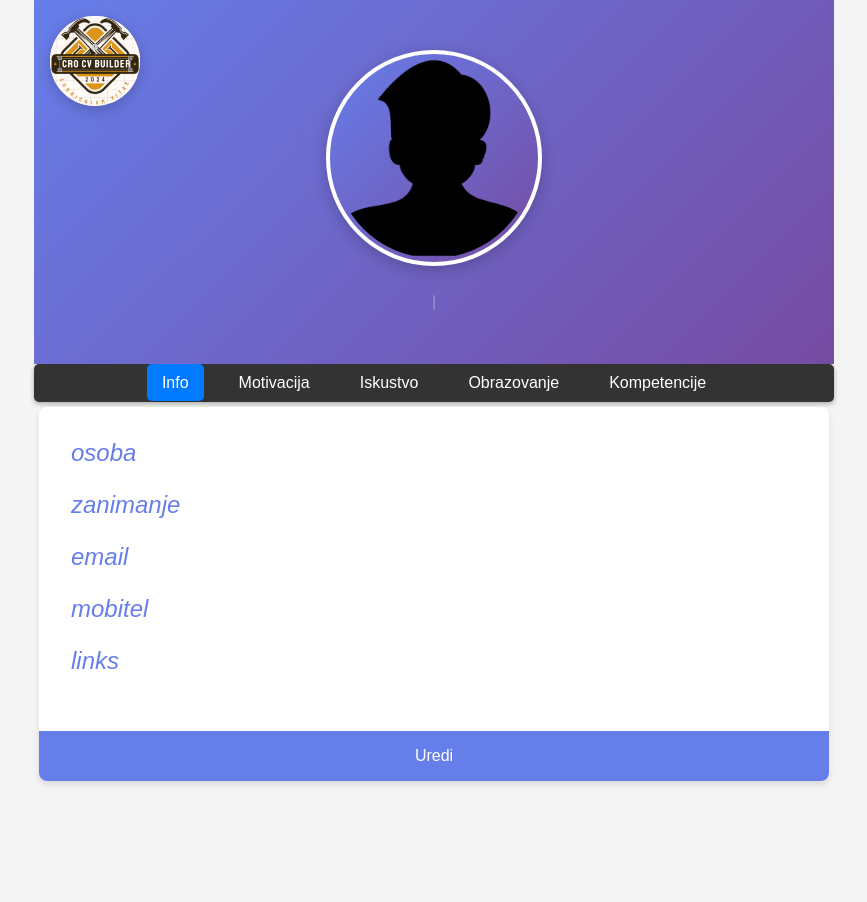
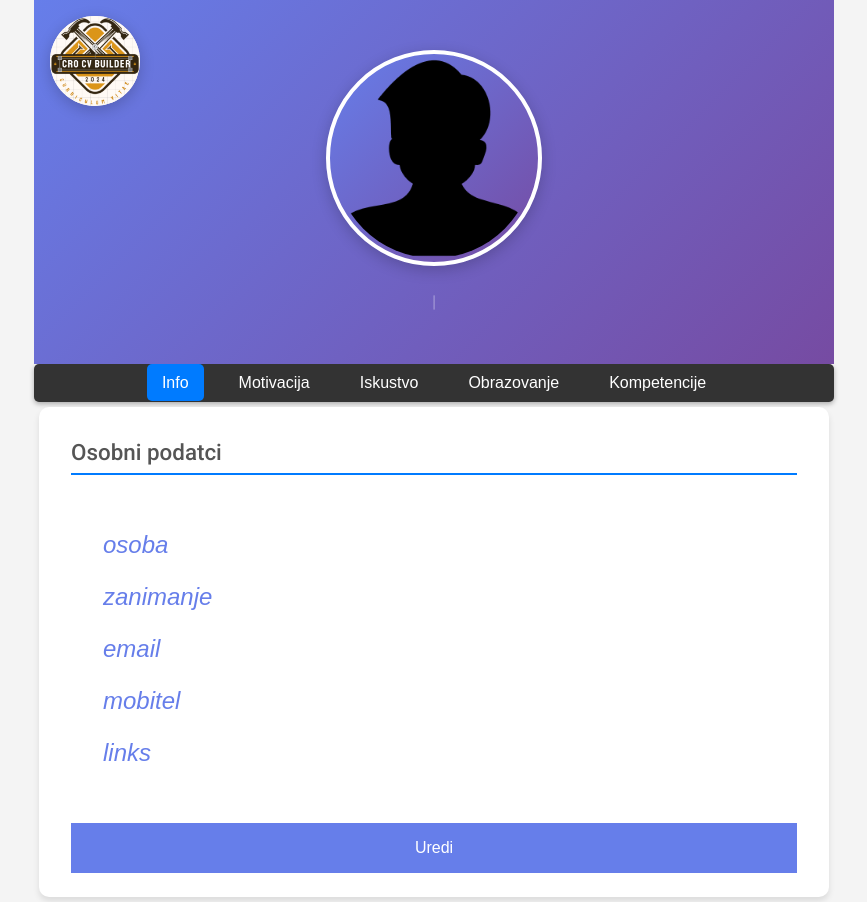
Before and after one commit to NotSpartan/zivotopis-batinic, an Angular app: page / in a window 1280 px wide. Shown: the whole page, without its empty margins (206-1073 px from the left). Before the commit the page ends 800 px from the top, so only its background shows below. Built offline with nearby package versions, Linux system fonts and the light colour scheme.

Commit message:
dorađeni podnaslovi komponenti

```diff
--- a/src/app/ciljevi-motivacija/ciljevi-motivacija.component.html
+++ b/src/app/ciljevi-motivacija/ciljevi-motivacija.component.html
@@ -1,6 +1,5 @@
 <div class="motivations-container">
-  <h2 class="subtitle">Ciljevi i Motivacija</h2>
-
+  <h2 class="subtitle">Ciljevi i motivacija</h2>
   <div class="motivation-slider">
     <button (click)="previousMotivation()" class="nav-button prev">&lt;</button>
     <div class="motivation-item-container">
--- a/src/app/iskustvo/iskustvo.component.css
+++ b/src/app/iskustvo/iskustvo.component.css
@@ -3,12 +3,23 @@
     width: 100%;
   }
 
+  .subtitle {
+    color: #555;
+    font-size: 1.4rem;
+    font-weight: 500;
+    font-family: 'Roboto', sans-serif;
+    text-align: left;
+    margin-top: 0.5rem;
+    margin-bottom: 1.5rem;
+    padding-bottom: 0.5rem;
+    border-bottom: 2px solid #007bff;
+  }
+
   .experience-container {
     background-color: #ffffff;
-    border-radius: 8px;
+    border-radius: 10px;
+    padding: 1.5rem 2rem;
     box-shadow: 0 4px 6px rgba(0, 0, 0, 0.1);
-    overflow: hidden;
-    padding: 2rem;
   }
 
   h2 {
@@ -18,7 +29,7 @@
   }
 
   .experience-list {
-    margin-top: 20px;
+    margin-top: 1rem;
   }
 
   .experience-item {
--- a/src/app/iskustvo/iskustvo.component.html
+++ b/src/app/iskustvo/iskustvo.component.html
@@ -1,5 +1,5 @@
 <div class="experience-container">
-  <h2>Experience</h2>
+  <h2 class="subtitle">Radno iskustvo</h2>
   <div class="experience-list">
     <div *ngFor="let experience of experiences(); let i = index" class="experience-item">
       <div class="experience-header">
--- a/src/app/obrazovanje/obrazovanje.component.css
+++ b/src/app/obrazovanje/obrazovanje.component.css
@@ -3,12 +3,23 @@
     width: 100%;
   }
 
+  .subtitle {
+    color: #555;
+    font-size: 1.4rem;
+    font-weight: 500;
+    font-family: 'Roboto', sans-serif;
+    text-align: left;
+    margin-top: 0.5rem;
+    margin-bottom: 1.5rem;
+    padding-bottom: 0.5rem;
+    border-bottom: 2px solid #007bff;
+  }
+
   .education-container {
-    background-color: #ffffff;
-    border-radius: 8px;
-    box-shadow: 0 4px 6px rgba(0, 0, 0, 0.1);
-    overflow: hidden;
-    padding: 2rem;
+  background-color: #ffffff;
+  border-radius: 10px;
+  padding: 1.5rem 2rem;
+  box-shadow: 0 4px 6px rgba(0, 0, 0, 0.1);
   }
 
   h2 {
@@ -18,7 +29,7 @@
   }
 
   .education-list {
-    margin-top: 20px;
+    margin-top: 1rem;
   }
 
   .education-item {
--- a/src/app/obrazovanje/obrazovanje.component.html
+++ b/src/app/obrazovanje/obrazovanje.component.html
@@ -1,4 +1,5 @@
 <div class="education-container">
+  <h2 class="subtitle">Obrazovanje i edukacije</h2>
   <div class="education-list">
     <div *ngFor="let education of educations(); let i = index" class="education-item">
       <div class="education-header">
--- a/src/app/osobni-podaci/osobni-podaci.component.css
+++ b/src/app/osobni-podaci/osobni-podaci.component.css
@@ -5,11 +5,21 @@
 
 .profile-card {
   background-color: #ffffff;
-  border-radius: 8px;
-  box-shadow: 0 4px 6px rgba(0, 0, 0, 0.1);
-  overflow: hidden;
+  border-radius: 10px;
+  padding: 1.5rem 2rem;
+  box-shadow: 0 4px 6px rgba(0, 0, 0, 0.1)
 }
-
+.subtitle {
+  color: #555;
+  font-size: 1.4rem;
+  font-weight: 500;
+  font-family: 'Roboto', sans-serif; /* Pretpostavljajući da koristimo Roboto font */
+  text-align: left;
+  margin-top: 0.5rem;
+  margin-bottom: 1.5rem;
+  padding-bottom: 0.5rem;
+  border-bottom: 2px solid #007bff;
+}
 .profile-body {
   padding: 2rem;
 }
--- a/src/app/osobni-podaci/osobni-podaci.component.html
+++ b/src/app/osobni-podaci/osobni-podaci.component.html
@@ -1,4 +1,5 @@
 <div class="profile-card">
+  <h2 class="subtitle">Osobni podatci</h2>
   <div class="profile-body">
     <div *ngFor="let field of fields()" class="field">
       <i class="material-icons">{{ field.icon }}</i>
--- a/src/app/tehnoloski-stack/tehnoloski-stack.component.css
+++ b/src/app/tehnoloski-stack/tehnoloski-stack.component.css
@@ -3,18 +3,33 @@
   width: 100%;
 }
 
+.subtitle {
+  color: #555;
+  font-size: 1.4rem;
+  font-weight: 500;
+  font-family: 'Roboto', sans-serif;
+  text-align: left;
+  margin-top: 0.5rem;
+  margin-bottom: 1.5rem;
+  padding-bottom: 0.5rem;
+  border-bottom: 2px solid #007bff;
+}
+
 .tehnologije-container {
   background-color: #ffffff;
-  border-radius: 8px;
+  border-radius: 10px;
+  padding: 1.5rem 2rem;
   box-shadow: 0 4px 6px rgba(0, 0, 0, 0.1);
-  overflow: hidden;
-  padding: 2rem;
+}
+
+.tehnologije-list {
+  margin-top: 1rem;
 }
 
 h2 {
   color: #333;
   border-bottom: 2px solid #333;
-  padding-bottom: 10px;
+  padding-bottom: 5px;
 }
 
 .tehnologija-item {
--- a/src/app/tehnoloski-stack/tehnoloski-stack.component.html
+++ b/src/app/tehnoloski-stack/tehnoloski-stack.component.html
@@ -1,4 +1,5 @@
 <div class="tehnologije-container">
+  <h2 class="subtitle">Kompetencije</h2>
   <div *ngFor="let tehnologija of tehnologije(); let i = index" class="tehnologija-item">
     <div *ngIf="tehnologija.ikona" class="tehnologija-ikona">
       <img [src]="tehnologija.ikona" alt="{{ tehnologija.naziv }} ikona">
```
